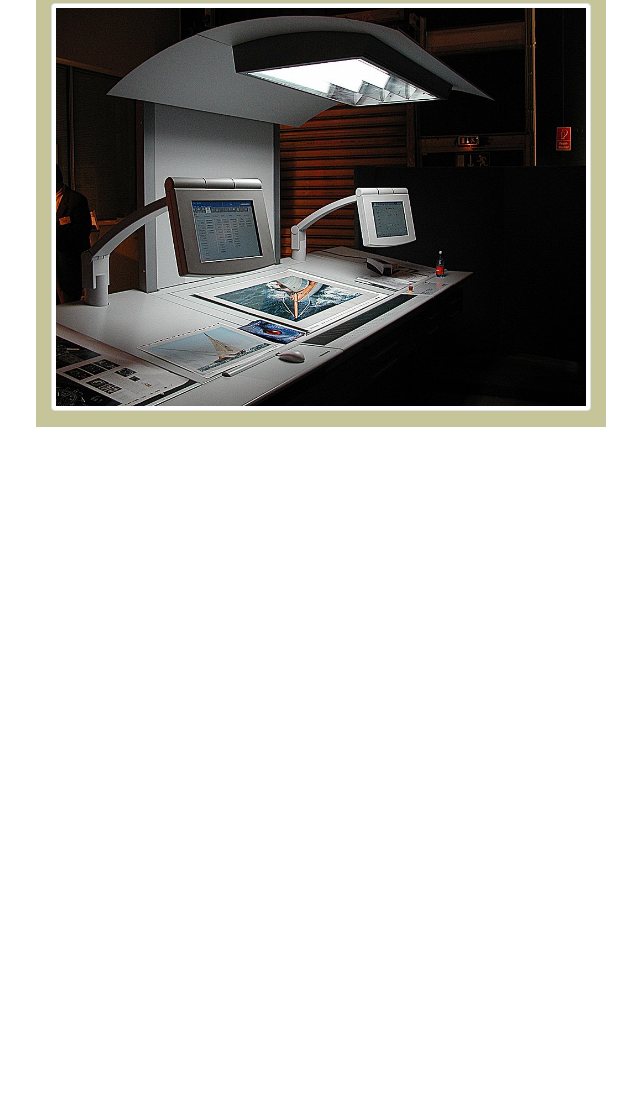
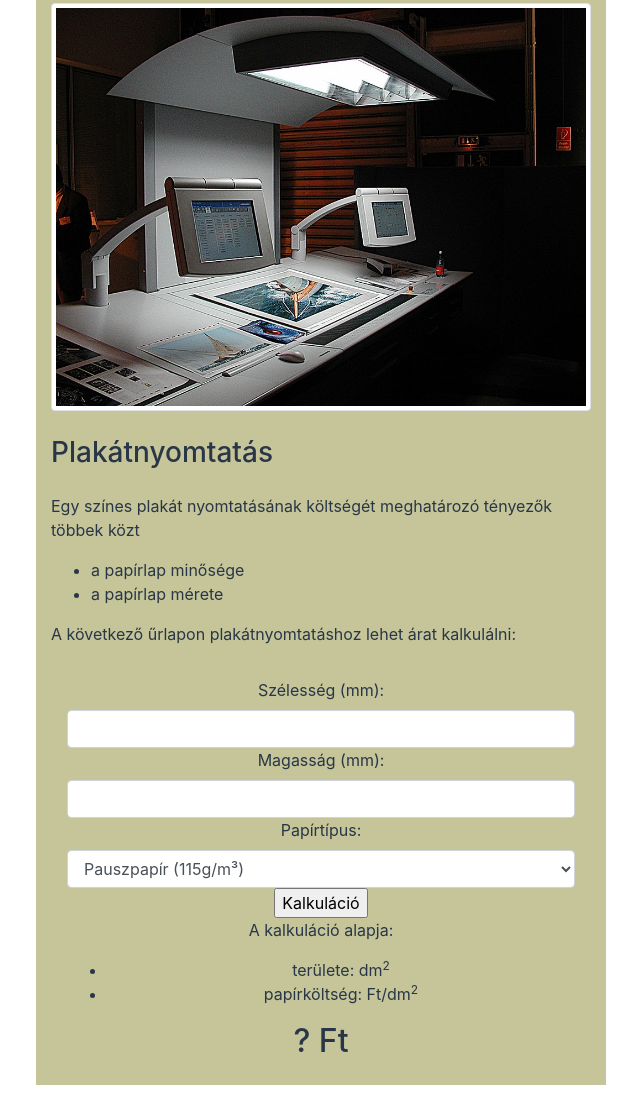
Before and after one commit to arpi3/nyomtatas, a plain HTML site: page index.html in a window 1280 px wide. Shown: the part 1619-2729 px from the top of the page, without its empty margins (604-1244 px from the left). Before the commit the page ends 2071 px from the top, so only its background shows below. Drawn offline with Linux system fonts and the light colour scheme.

Commit message:
Update index.html

```diff
--- a/index.html
+++ b/index.html
@@ -83,6 +83,7 @@
       </div>
       <div class="col-md-6 bg-torzs">
         <h3>Digitális eljárások</h3>
+
         <p>A számítástechnika fejlődésével fokozatosan épültek be a nyomdaiparba. Először a fényszedésnél jelentek meg
           szövegek szerkesztésénél, tördelésénél, majd a fényképészetben is elterjedtek. Ezután megjelentek a
           nyomóformakészítésben is. Legelterjedtebb formája az ofszetnyomtatásnál alkalmazott CTP. A személyi
@@ -91,9 +92,39 @@
           mondható. Eleinte kisebb példányszámú, kevésbé igényes termékeket gyártottak vele, de napjainkban akár 4-500
           példányszámú nyomatok gazdaságos, jó minőségű nyomtatására is van lehetőség. </p>
           <p><img src="nyomdagep_pultja.jpg" alt="nyomdagép pultja" title="nyomdagep pultja" class="img-thumbnail"></p>
-      </div>
 
-    </div>
+      <div class="col-md4"><p><h3>Plakátnyomtatás</h3></p>
+
+        <p>Egy színes plakát nyomtatásának költségét meghatározó tényezők többek közt <ul><li>a papírlap minősége</li> <li>a papírlap mérete</li></ul></p>
+
+        <p>A következő űrlapon plakátnyomtatáshoz lehet árat kalkulálni:</p>
+
+        <form class="bg-torzs p-3 text-center">
+          <label for="szelesseg">Szélesség (mm):</label>
+          <input type="number" class="form-control" id="szelesseg" min="10" max="1000" />
+          <label for="magassag">Magasság (mm):</label>
+          <input type="number" class="form-control" id="magassag" min="10" max="1400" />
+          <label for="ptip">Papírtípus:</label>
+          <select class="form-control" id="papirtipus">
+            <option value="38">Pauszpapír (115g/m³)</option>
+            <option value="32">Matt, vastag, általános papír (120g/m³)</option>
+            <option value="45">Matt, normál, fotópapír (180g/m³)</option>
+            <option value="45">Fényes, normál, fotópapír (200g/m³)</option>
+            <option value="45">Szatén, normál, fotópapír (190g/m³)</option>
+            <option value="65">Művész, kreatív, kartonpapír (300g/m³)</option>
+          </select>
+          <input type="button" value="Kalkuláció" id="kalkulalGomb" />
+          <div>
+            <p>A kalkuláció alapja:</p>
+            <ul>
+              <li>területe: <span id="terulet"></span> dm<sup>2</sup></li>
+              <li>papírköltség: <span id="papir"></span> Ft/dm<sup>2</sup></li>
+            </ul>
+            <h2><span id="koltseg">?</span> Ft</h2>
+          </div>
+        </form>
+
+    <div>
   </div>
   <script src="js/bootstrap.min.js"></script>
  <script src="nyomtatas.js"></script>
```
